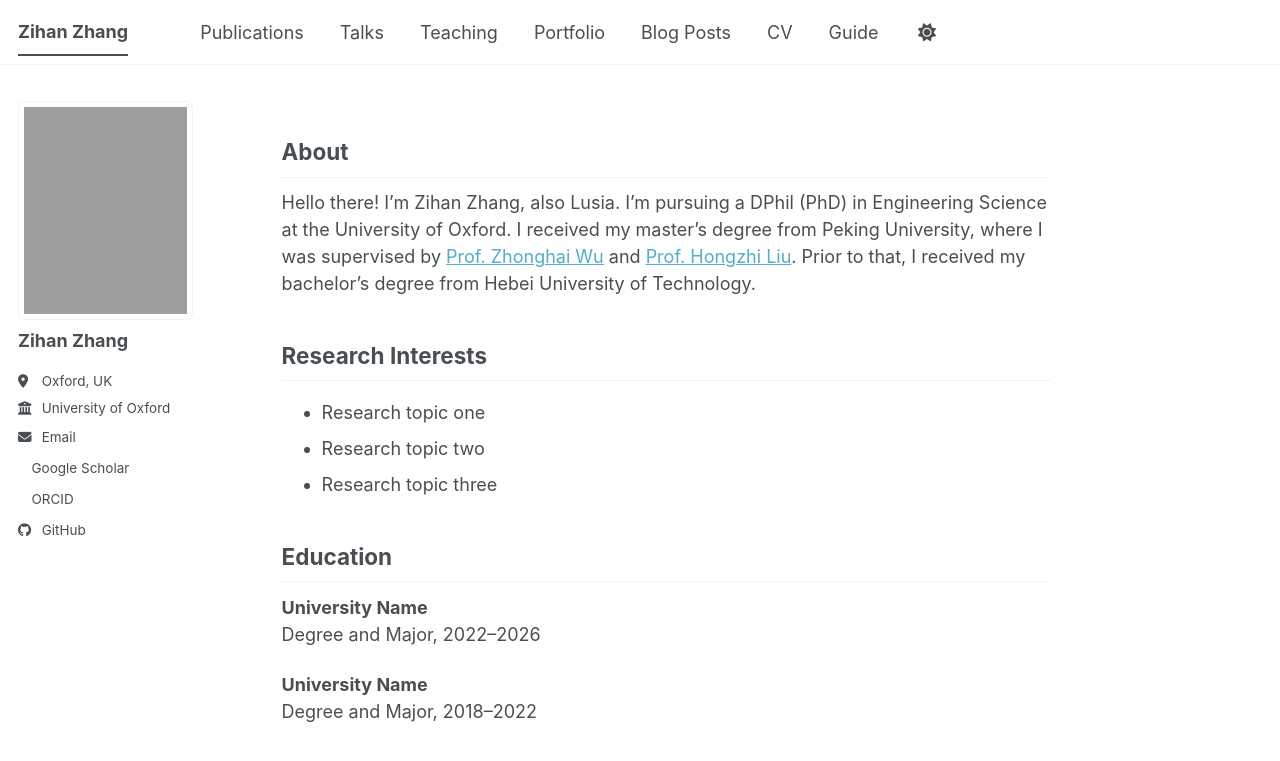
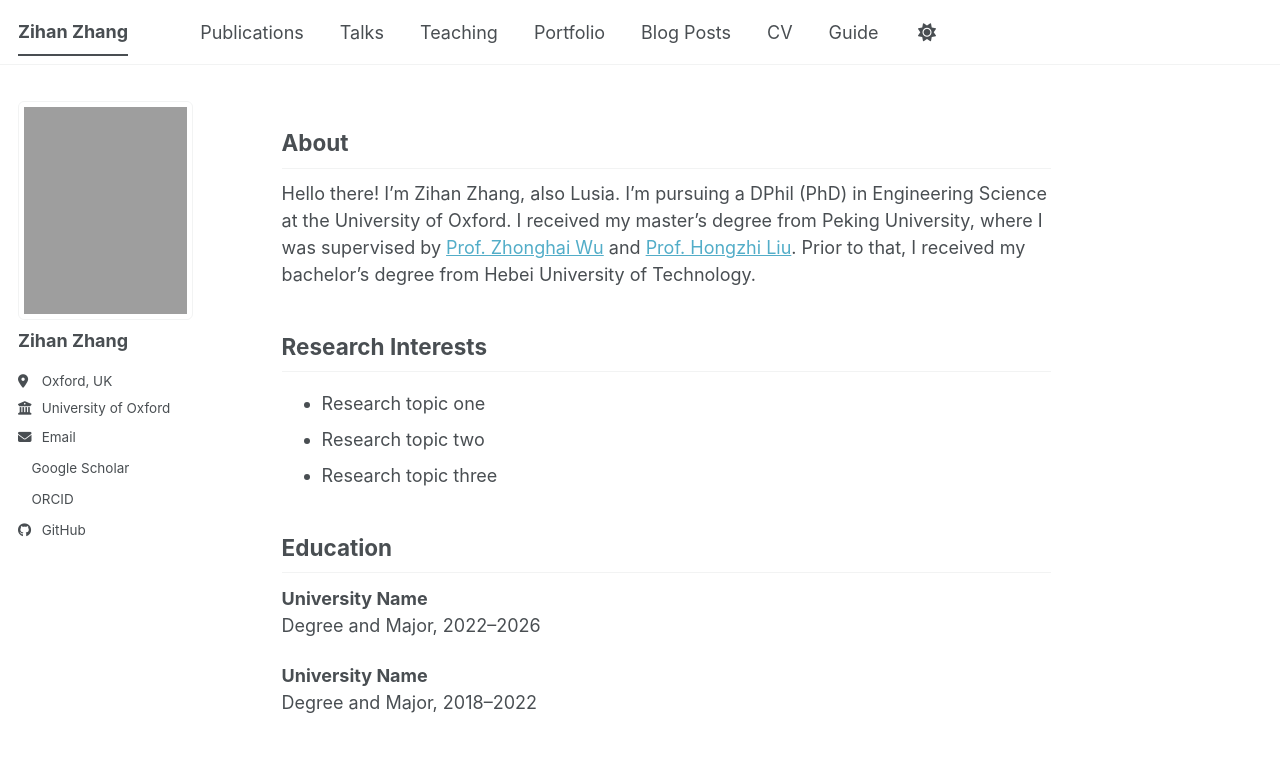
Before and after one commit to LusiaZ/LusiaZ.github.io, a Jekyll site: the page built from _pages/about.md, in a window 1280 px wide. Shown: the top 761 px of the page. Built offline with Jekyll 4.4.1, drawn with Linux system fonts in a browser that asks for light colours; a style sheet for code colours, icons or effects is not loaded.

Commit message:
Update _page.scss

```diff
--- a/_sass/layout/_page.scss
+++ b/_sass/layout/_page.scss
@@ -5,7 +5,7 @@
 #main {
   @include container;
   @include clearfix;
-  margin-top: 0.8em;
+  margin-top: 0.3em;
   padding-left: 1em;
   padding-right: 1em;
   animation: intro 0.3s both;
```
